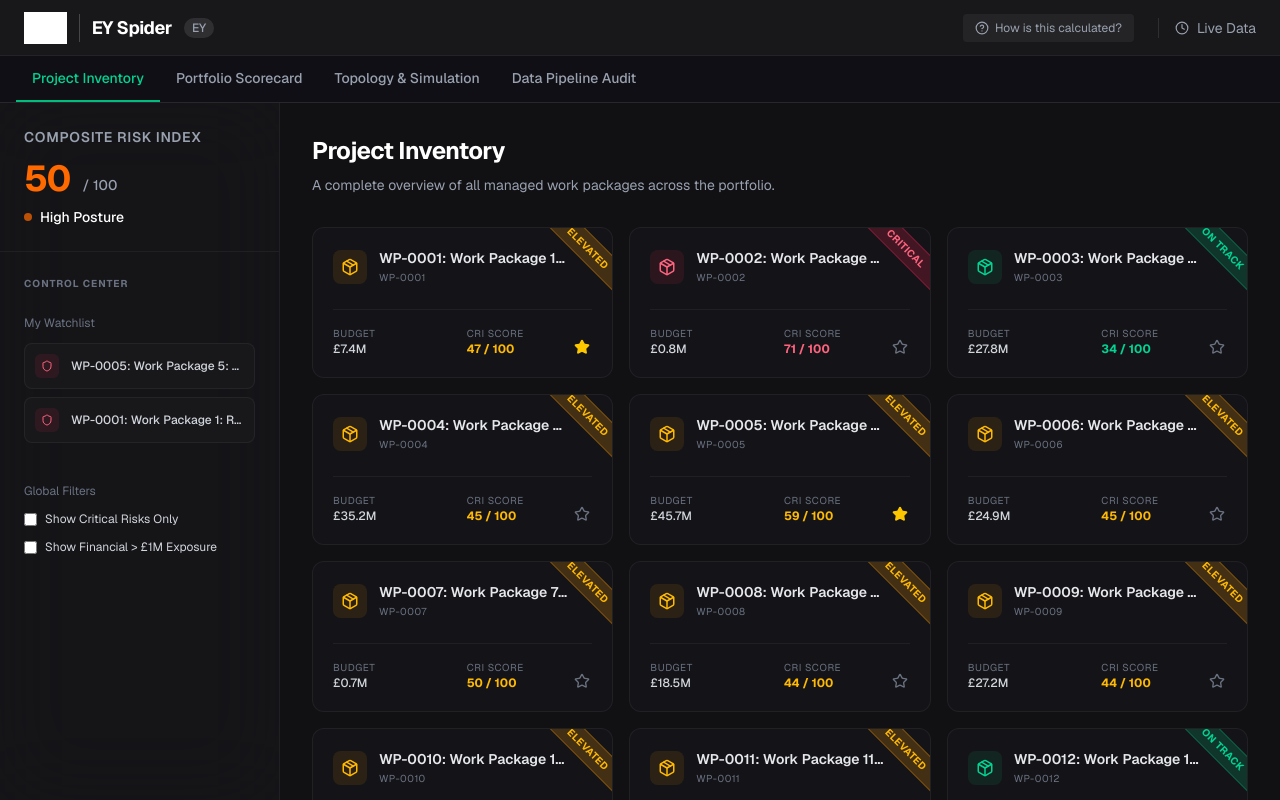
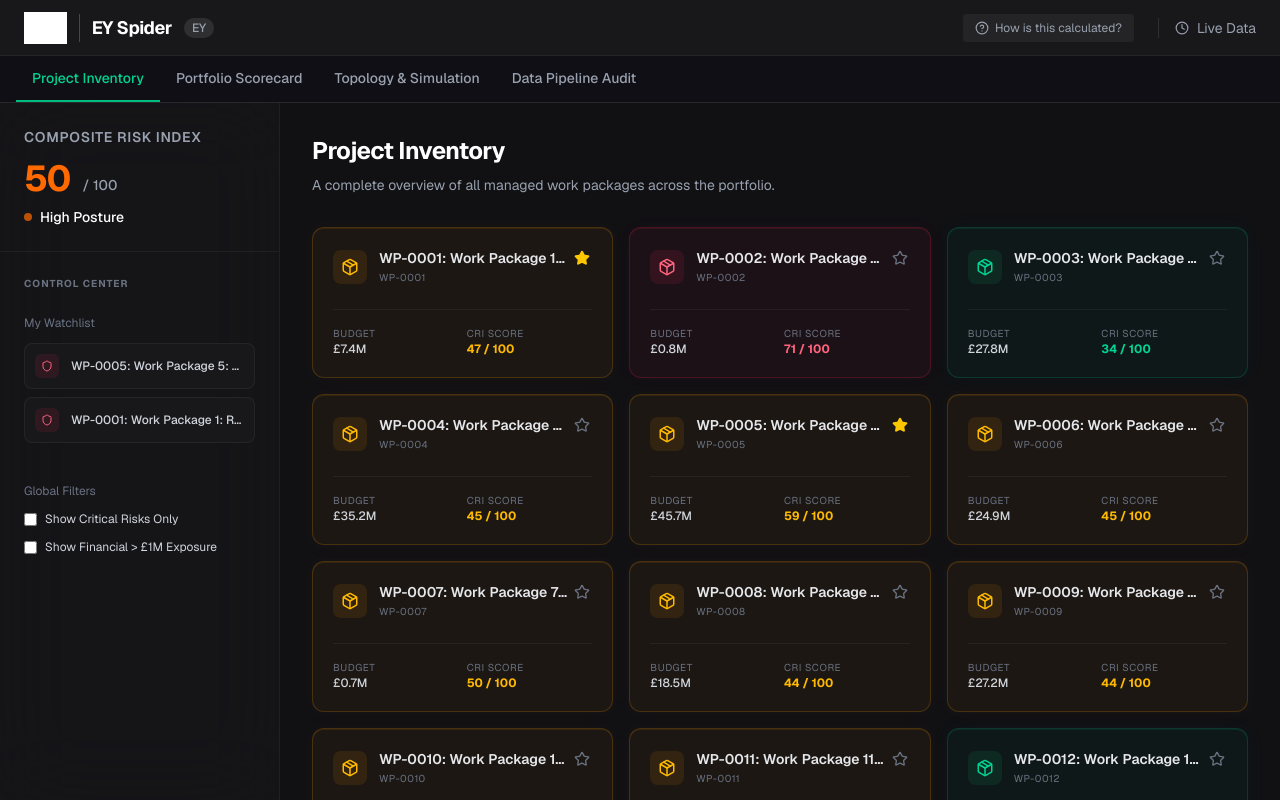
Before and after one commit to sken2002/EY_App_FrontEnd, a Next.js app in the folder frontend/: page / in a window 1280 px wide. Built offline with nearby package versions, Linux system fonts and the light colour scheme; grey boxes are pictures that could not be loaded.

Commit message:
style: replace banner with subtle card glow, move star

```diff
--- a/frontend/src/components/views/AllWorkPackages.tsx
+++ b/frontend/src/components/views/AllWorkPackages.tsx
@@ -22,22 +22,18 @@
         <div className="grid grid-cols-1 md:grid-cols-2 lg:grid-cols-3 gap-4">
           {workPackages.map(wp => {
             const score = wp.data.riskScore || 0;
-            let statusColor = 'bg-gray-500/20 text-gray-400 border-gray-500/30';
             let iconColor = 'bg-gray-500/10 text-gray-400';
-            let statusText = 'Healthy';
+            let cardStyle = 'border-white/5 bg-white/[0.02] hover:bg-white/[0.06] hover:border-white/10';
 
             if (score >= 60) {
-              statusColor = 'bg-rose-500/20 text-rose-400 border-rose-500/30';
               iconColor = 'bg-rose-500/10 text-rose-400';
-              statusText = 'Critical';
+              cardStyle = 'border-rose-500/20 bg-rose-500/5 hover:bg-rose-500/10 hover:border-rose-500/40 shadow-[inset_0_1px_0_0_rgba(244,63,94,0.1),0_0_20px_rgba(244,63,94,0.05)]';
             } else if (score >= 40) {
-              statusColor = 'bg-amber-500/20 text-amber-400 border-amber-500/30';
               iconColor = 'bg-amber-500/10 text-amber-400';
-              statusText = 'Elevated';
+              cardStyle = 'border-amber-500/20 bg-amber-500/5 hover:bg-amber-500/10 hover:border-amber-500/40 shadow-[inset_0_1px_0_0_rgba(245,158,11,0.1),0_0_20px_rgba(245,158,11,0.05)]';
             } else if (score > 0) {
-              statusColor = 'bg-emerald-500/20 text-emerald-400 border-emerald-500/30';
               iconColor = 'bg-emerald-500/10 text-emerald-400';
-              statusText = 'On Track';
+              cardStyle = 'border-emerald-500/20 bg-emerald-500/5 hover:bg-emerald-500/10 hover:border-emerald-500/40 shadow-[inset_0_1px_0_0_rgba(16,185,129,0.1),0_0_20px_rgba(16,185,129,0.05)]';
             }
 
             const isWatched = watchlist.includes(wp.id);
@@ -46,15 +42,8 @@
               <div
                 key={wp.id}
                 onClick={() => onNodeSelect(wp.id)}
-                className="group p-5 rounded-xl border border-white/5 bg-white/[0.02] hover:bg-white/[0.06] hover:border-white/10 cursor-pointer transition-all flex flex-col gap-4 relative overflow-hidden"
+                className={`group p-5 rounded-xl border cursor-pointer transition-all flex flex-col gap-4 relative overflow-hidden ${cardStyle}`}
               >
-                {score > 0 && (
-                  <div className="absolute top-0 right-0 w-16 h-16 overflow-hidden">
-                    <div className={`absolute top-2 -right-6 w-24 text-[10px] font-bold uppercase tracking-wider text-center py-1 rotate-45 border-y ${statusColor}`}>
-                      {statusText}
-                    </div>
-                  </div>
-                )}
 
                 <div className="flex items-center gap-3 pr-6">
                   <div className={`p-2 rounded-lg ${iconColor}`}>
@@ -73,7 +62,7 @@
                       setWatchlist(isWatched ? watchlist.filter(id => id !== wp.id) : [...watchlist, wp.id]);
                     }
                   }}
-                  className={`absolute bottom-4 right-4 p-1.5 rounded-full transition-colors z-10 hover:bg-white/10 ${isWatched ? 'text-yellow-400' : 'text-gray-500 hover:text-gray-300'}`}
+                  className={`absolute top-4 right-4 p-1.5 rounded-full transition-colors z-10 hover:bg-white/10 ${isWatched ? 'text-yellow-400' : 'text-gray-500 hover:text-gray-300'}`}
                 >
                   <Star size={16} fill={isWatched ? 'currentColor' : 'none'} />
                 </button>
```
